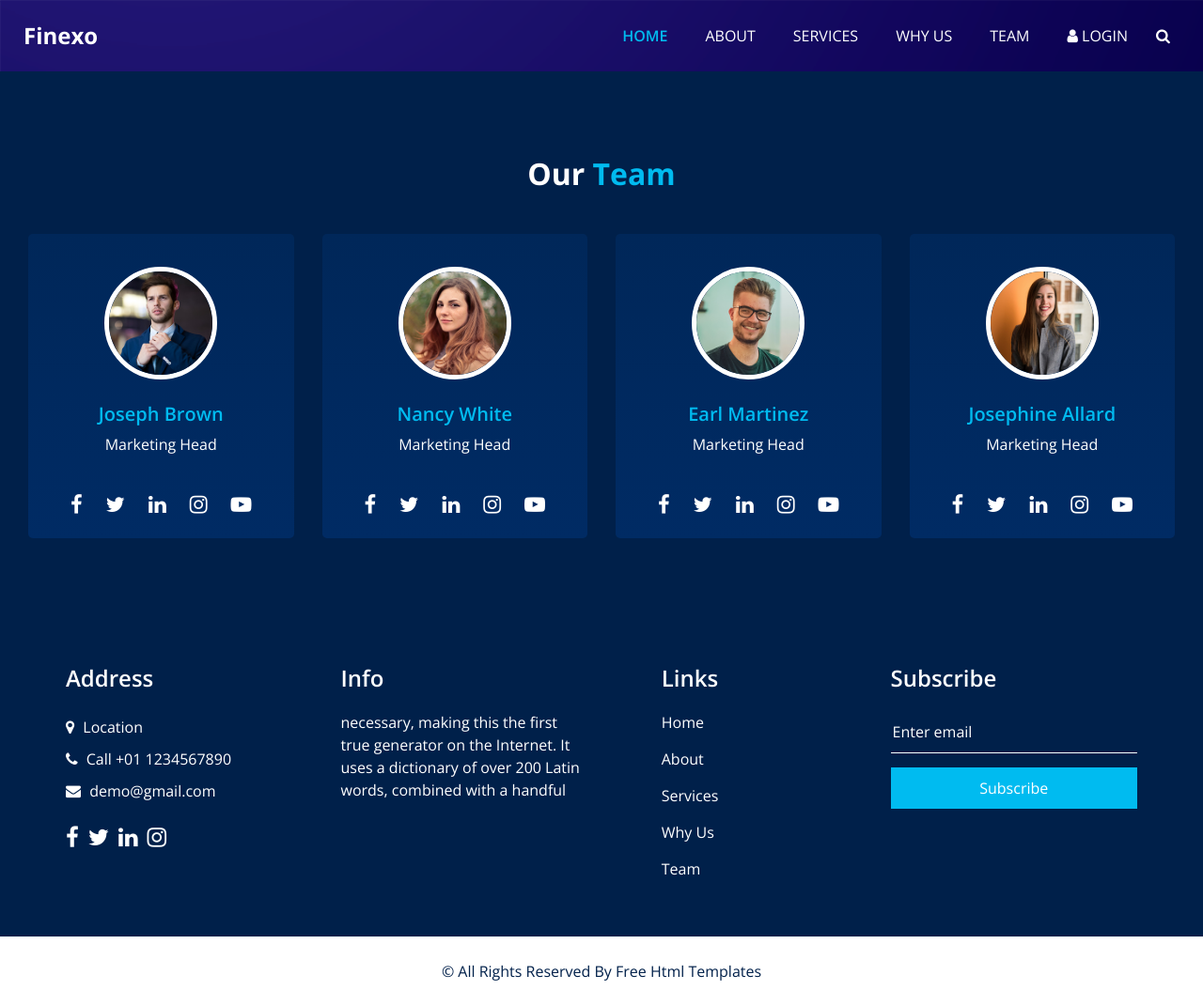
After one commit to Hector0015/Blog_Symfony, a Symfony app: template Blog-symfony/templates/page/team.html.twig in a window 1280 px wide. The commit adds this page. Shown: the whole page at 94% size. Run offline with Twig, Linux system fonts and the light colour scheme; the template is opened without the code that fills it, so the values that code supplies are empty; some libraries are stand-ins or nearby versions.

```diff
--- a/Blog-symfony/public/index.html
+++ b/Blog-symfony/public/index.html
@@ -11,7 +11,7 @@
   <meta name="keywords" content="" />
   <meta name="description" content="" />
   <meta name="author" content="" />
-  <link rel="shortcut icon" href="images/inazumalogo.jpg" type="">
+  <link rel="shortcut icon" href="images/rayo2.png" type="">
 
   <title> Finexo </title>
 
--- a/Blog-symfony/templates/base.html.twig
+++ b/Blog-symfony/templates/base.html.twig
@@ -11,7 +11,7 @@
   <meta name="keywords" content="" />
   <meta name="description" content="" />
   <meta name="author" content="" />
-  <link rel="shortcut icon" href="images/inazumalogo.jpg" type="">
+  <link rel="shortcut icon" href="images/rayo2.png" type="">
 
 		<title> {% block title %}Finexo{% endblock %}</title>
 
@@ -32,66 +32,12 @@
   <link href="css/style.css" rel="stylesheet" />
   <!-- responsive style -->
   <link href="css/responsive.css" rel="stylesheet" />
+      {{ include ('partials/_navigation.html.twig')}}
+
 
 </head>
 
 <body>
-
-  <div class="hero_area">
-
-    <div class="hero_bg_box">
-      <div class="bg_img_box">
-        <img src="images/hero-bg.png" alt="">
-      </div>
-    </div>
-
-    <!-- header section strats -->
-    <header class="header_section">
-      <div class="container-fluid">
-        <nav class="navbar navbar-expand-lg custom_nav-container ">
-          <a class="navbar-brand" href="index.html">
-            <span>
-              Finexo
-            </span>
-          </a>
-
-          <button class="navbar-toggler" type="button" data-toggle="collapse" data-target="#navbarSupportedContent"
-            aria-controls="navbarSupportedContent" aria-expanded="false" aria-label="Toggle navigation">
-            <span class=""> </span>
-          </button>
-
-          <div class="collapse navbar-collapse" id="navbarSupportedContent">
-            <ul class="navbar-nav  ">
-              <li class="nav-item active">
-                <a class="nav-link" href="index.html">Home <span class="sr-only">(current)</span></a>
-              </li>
-              <li class="nav-item">
-                <a class="nav-link" href="about.html"> About</a>
-              </li>
-              <li class="nav-item">
-                <a class="nav-link" href="service.html">Services</a>
-              </li>
-              <li class="nav-item">
-                <a class="nav-link" href="why.html">Why Us</a>
-              </li>
-              <li class="nav-item">
-                <a class="nav-link" href="team.html">Team</a>
-              </li>
-              <li class="nav-item">
-                <a class="nav-link" href="#"> <i class="fa fa-user" aria-hidden="true"></i> Login</a>
-              </li>
-              <form class="form-inline">
-                <button class="btn  my-2 my-sm-0 nav_search-btn" type="submit">
-                  <i class="fa fa-search" aria-hidden="true"></i>
-                </button>
-              </form>
-            </ul>
-          </div>
-        </nav>
-      </div>
-    </header>
-		<!-- End of Navigation Bar -->
-
 		<!-- Principal Content Start -->
 		{% block body %}{% endblock %}
 		<!-- End of index box -->
--- /dev/null
+++ b/Blog-symfony/templates/page/team.html.twig
@@ -0,0 +1,244 @@
+{% extends 'base.html.twig' %}
+
+{% block title %}Inazuma{% endblock %}
+
+{% block body %}
+<section class="team_section layout_padding">
+    <div class="container-fluid">
+      <div class="heading_container heading_center">
+        <h2 class="">
+          Our <span> Team</span>
+        </h2>
+      </div>
+
+      <div class="team_container">
+        <div class="row">
+          <div class="col-lg-3 col-sm-6">
+            <div class="box ">
+              <div class="img-box">
+                <img src="images/team-1.jpg" class="img1" alt="">
+              </div>
+              <div class="detail-box">
+                <h5>
+                  Joseph Brown
+                </h5>
+                <p>
+                  Marketing Head
+                </p>
+              </div>
+              <div class="social_box">
+                <a href="#">
+                  <i class="fa fa-facebook" aria-hidden="true"></i>
+                </a>
+                <a href="#">
+                  <i class="fa fa-twitter" aria-hidden="true"></i>
+                </a>
+                <a href="#">
+                  <i class="fa fa-linkedin" aria-hidden="true"></i>
+                </a>
+                <a href="#">
+                  <i class="fa fa-instagram" aria-hidden="true"></i>
+                </a>
+                <a href="#">
+                  <i class="fa fa-youtube-play" aria-hidden="true"></i>
+                </a>
+              </div>
+            </div>
+          </div>
+          <div class="col-lg-3 col-sm-6">
+            <div class="box ">
+              <div class="img-box">
+                <img src="images/team-2.jpg" class="img1" alt="">
+              </div>
+              <div class="detail-box">
+                <h5>
+                  Nancy White
+                </h5>
+                <p>
+                  Marketing Head
+                </p>
+              </div>
+              <div class="social_box">
+                <a href="#">
+                  <i class="fa fa-facebook" aria-hidden="true"></i>
+                </a>
+                <a href="#">
+                  <i class="fa fa-twitter" aria-hidden="true"></i>
+                </a>
+                <a href="#">
+                  <i class="fa fa-linkedin" aria-hidden="true"></i>
+                </a>
+                <a href="#">
+                  <i class="fa fa-instagram" aria-hidden="true"></i>
+                </a>
+                <a href="#">
+                  <i class="fa fa-youtube-play" aria-hidden="true"></i>
+                </a>
+              </div>
+            </div>
+          </div>
+          <div class="col-lg-3 col-sm-6">
+            <div class="box ">
+              <div class="img-box">
+                <img src="images/team-3.jpg" class="img1" alt="">
+              </div>
+              <div class="detail-box">
+                <h5>
+                  Earl Martinez
+                </h5>
+                <p>
+                  Marketing Head
+                </p>
+              </div>
+              <div class="social_box">
+                <a href="#">
+                  <i class="fa fa-facebook" aria-hidden="true"></i>
+                </a>
+                <a href="#">
+                  <i class="fa fa-twitter" aria-hidden="true"></i>
+                </a>
+                <a href="#">
+                  <i class="fa fa-linkedin" aria-hidden="true"></i>
+                </a>
+                <a href="#">
+                  <i class="fa fa-instagram" aria-hidden="true"></i>
+                </a>
+                <a href="#">
+                  <i class="fa fa-youtube-play" aria-hidden="true"></i>
+                </a>
+              </div>
+            </div>
+          </div>
+          <div class="col-lg-3 col-sm-6">
+            <div class="box ">
+              <div class="img-box">
+                <img src="images/team-4.jpg" class="img1" alt="">
+              </div>
+              <div class="detail-box">
+                <h5>
+                  Josephine Allard
+                </h5>
+                <p>
+                  Marketing Head
+                </p>
+              </div>
+              <div class="social_box">
+                <a href="#">
+                  <i class="fa fa-facebook" aria-hidden="true"></i>
+                </a>
+                <a href="#">
+                  <i class="fa fa-twitter" aria-hidden="true"></i>
+                </a>
+                <a href="#">
+                  <i class="fa fa-linkedin" aria-hidden="true"></i>
+                </a>
+                <a href="#">
+                  <i class="fa fa-instagram" aria-hidden="true"></i>
+                </a>
+                <a href="#">
+                  <i class="fa fa-youtube-play" aria-hidden="true"></i>
+                </a>
+              </div>
+            </div>
+          </div>
+        </div>
+      </div>
+    </div>
+  </section>
+  <!-- end team section -->
+
+  <!-- info section -->
+
+  <section class="info_section layout_padding2">
+    <div class="container">
+      <div class="row">
+        <div class="col-md-6 col-lg-3 info_col">
+          <div class="info_contact">
+            <h4>
+              Address
+            </h4>
+            <div class="contact_link_box">
+              <a href="">
+                <i class="fa fa-map-marker" aria-hidden="true"></i>
+                <span>
+                  Location
+                </span>
+              </a>
+              <a href="">
+                <i class="fa fa-phone" aria-hidden="true"></i>
+                <span>
+                  Call +01 1234567890
+                </span>
+              </a>
+              <a href="">
+                <i class="fa fa-envelope" aria-hidden="true"></i>
+                <span>
+                  demo@gmail.com
+                </span>
+              </a>
+            </div>
+          </div>
+          <div class="info_social">
+            <a href="">
+              <i class="fa fa-facebook" aria-hidden="true"></i>
+            </a>
+            <a href="">
+              <i class="fa fa-twitter" aria-hidden="true"></i>
+            </a>
+            <a href="">
+              <i class="fa fa-linkedin" aria-hidden="true"></i>
+            </a>
+            <a href="">
+              <i class="fa fa-instagram" aria-hidden="true"></i>
+            </a>
+          </div>
+        </div>
+        <div class="col-md-6 col-lg-3 info_col">
+          <div class="info_detail">
+            <h4>
+              Info
+            </h4>
+            <p>
+              necessary, making this the first true generator on the Internet. It uses a dictionary of over 200 Latin words, combined with a handful
+            </p>
+          </div>
+        </div>
+        <div class="col-md-6 col-lg-2 mx-auto info_col">
+          <div class="info_link_box">
+            <h4>
+              Links
+            </h4>
+            <div class="info_links">
+              <a class="active" href="index.html">
+                Home
+              </a>
+              <a class="" href="about.html">
+                About
+              </a>
+              <a class="" href="service.html">
+                Services
+              </a>
+              <a class="" href="why.html">
+                Why Us
+              </a>
+              <a class="" href="team.html">
+                Team
+              </a>
+            </div>
+          </div>
+        </div>
+        <div class="col-md-6 col-lg-3 info_col ">
+          <h4>
+            Subscribe
+          </h4>
+          <form action="#">
+            <input type="text" placeholder="Enter email" />
+            <button type="submit">
+              Subscribe
+            </button>
+          </form>
+        </div>
+      </div>
+    </div>
+  </section>
+{% endblock %}
--- /dev/null
+++ b/Blog-symfony/templates/partials/_navigation.html.twig
@@ -0,0 +1,51 @@
+<div class="hero_area">
+
+    <div class="hero_bg_box">
+      <div class="bg_img_box">
+        <img src="images/hero-bg.png" alt="">
+      </div>
+    </div>
+ <header class="header_section">
+      <div class="container-fluid">
+        <nav class="navbar navbar-expand-lg custom_nav-container ">
+          <a class="navbar-brand" href="index.html">
+            <span>
+              Finexo
+            </span>
+          </a>
+
+          <button class="navbar-toggler" type="button" data-toggle="collapse" data-target="#navbarSupportedContent"
+            aria-controls="navbarSupportedContent" aria-expanded="false" aria-label="Toggle navigation">
+            <span class=""> </span>
+          </button>
+
+          <div class="collapse navbar-collapse" id="navbarSupportedContent">
+            <ul class="navbar-nav  ">
+              <li class="nav-item active">
+                <a class="nav-link" href="{{ path('index') }}">Home <span class="sr-only">(current)</span></a>
+              </li>
+              <li class="nav-item">
+                <a class="nav-link" href="{{ path('about') }}"> About</a>
+              </li>
+              <li class="nav-item">
+                <a class="nav-link" href="{{ path('service') }}">Services</a>
+              </li>
+              <li class="nav-item">
+                <a class="nav-link" href="{{ path('why') }}">Why Us</a>
+              </li>
+              <li class="nav-item">
+                <a class="nav-link" href="{{ path('team') }}">Team</a>
+              </li>
+              <li class="nav-item">
+                <a class="nav-link" href="#"> <i class="fa fa-user" aria-hidden="true"></i> Login</a>
+              </li>
+              <form class="form-inline">
+                <button class="btn  my-2 my-sm-0 nav_search-btn" type="submit">
+                  <i class="fa fa-search" aria-hidden="true"></i>
+                </button>
+              </form>
+            </ul>
+          </div>
+        </nav>
+      </div>
+    </header>
```
Also changed, not shown: Blog-symfony/src/Controller/PageController.php (+22 -1 lines), Blog-symfony/templates/page/service.html.twig (added, +184 -0 lines), Blog-symfony/templates/page/why.html.twig (added, +175 -0 lines), Blog-symfony/public/images/rayo2.png (added).
